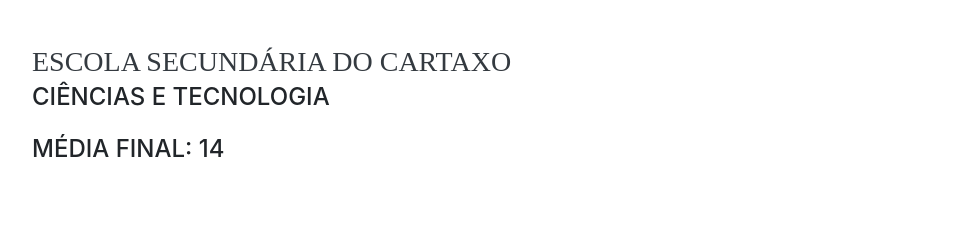
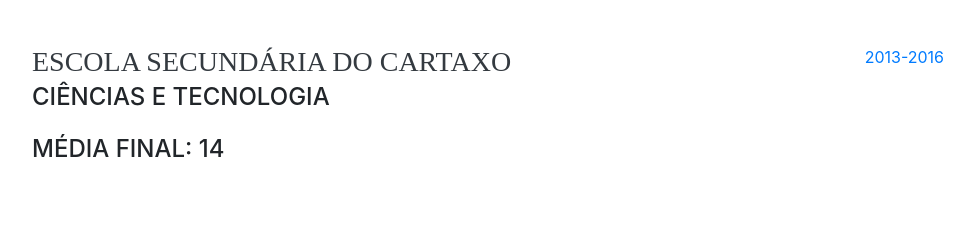
Before and after one commit to JoaoAPCasimiro/personalWebsite, a website with bundled scripts: page personalWebsite/index.html in a window 1280 px wide. Shown: the part 2042-2275 px from the top of the page, without its empty margins (288-1262 px from the left). Built offline with nearby package versions, Linux system fonts and the light colour scheme; a web font is replaced by a local one.

Commit message:
anos secundária

```diff
--- a/personalWebsite/index.html
+++ b/personalWebsite/index.html
@@ -149,6 +149,9 @@
             <div class="subheading mb-3">Ciências e tecnologia</div>
             <div class="subheading mb-3">Média final: 14</div>
           </div>
+          <div class="resume-date text-md-right">
+            <span class="text-primary">2013-2016</span>
+          </div>
         </div>
 
       </div>
@@ -159,7 +162,6 @@
     <section class="resume-section p-3 p-lg-5 d-flex align-items-center" id="skills">
       <div class="w-100">
         <h2 class="mb-5">Skills</h2>
-
 
         <ul class="list-inline dev-icons">
           <h5>Backend</h5>
```
